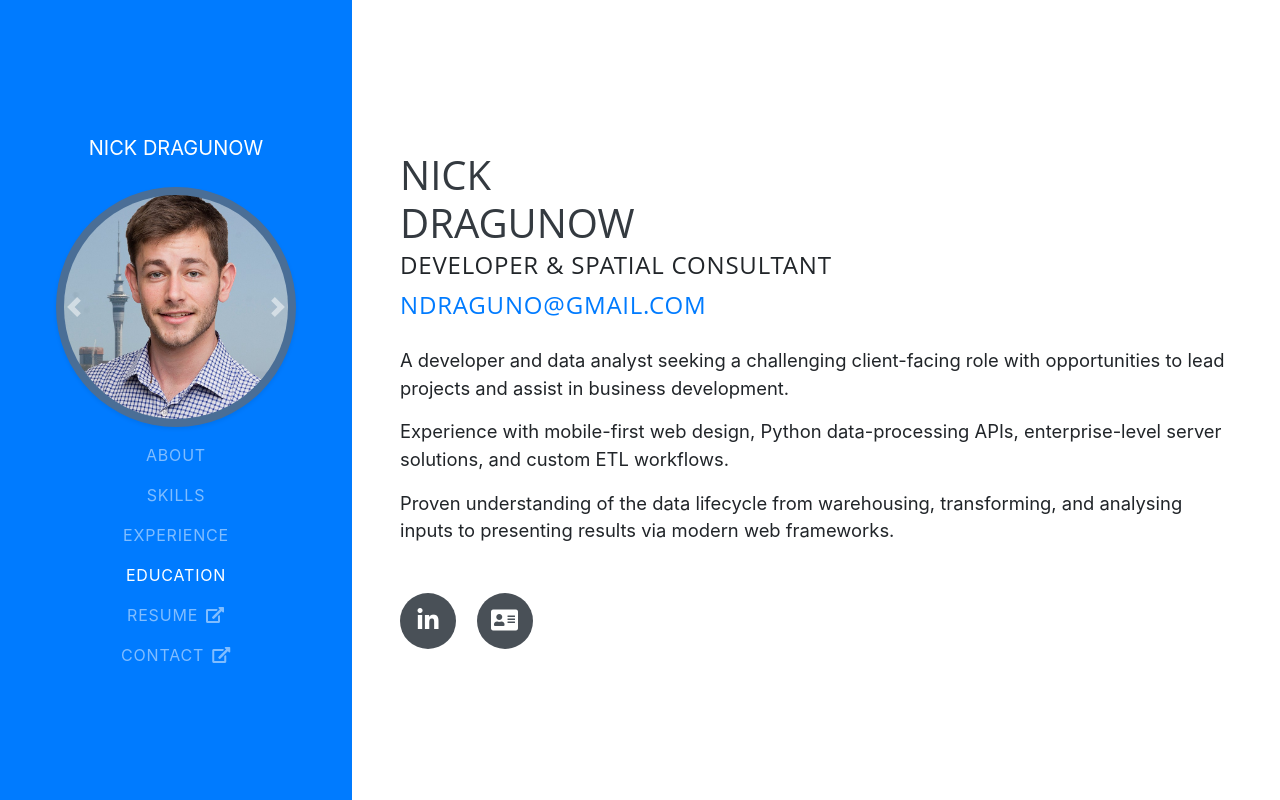
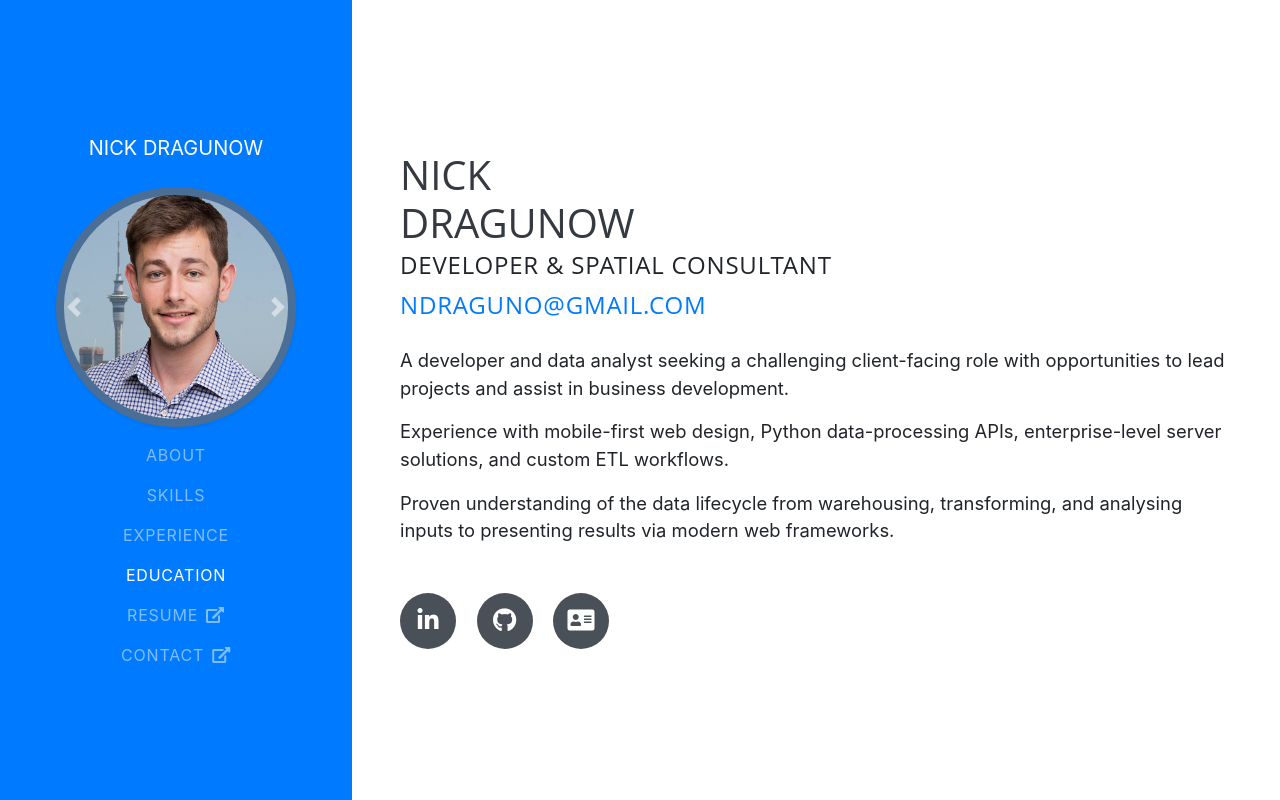
Before and after one commit to ndrag/bootstrap-cv-site, a website with bundled scripts: page index.html in a window 1280 px wide. Shown: the top 800 px of the page. Built offline with nearby package versions, Linux system fonts and the light colour scheme.

Commit message:
Added a Github link.

```diff
--- a/index.html
+++ b/index.html
@@ -107,6 +107,9 @@
         <div class="social-icons">
           <a href="https://www.linkedin.com/in/nick-dragunow-248388136/" target="_blank">
             <i class="fab fa-linkedin-in"></i>
+          </a>
+          <a href="https://github.com/ndrag" target="_blank">
+            <i class="fab fa-github"></i>
           </a>
           <a href="./assets/files/nick_dragunow_cv.pdf" target="_blank">
             <i class="fas fa-address-card"></i>
```
